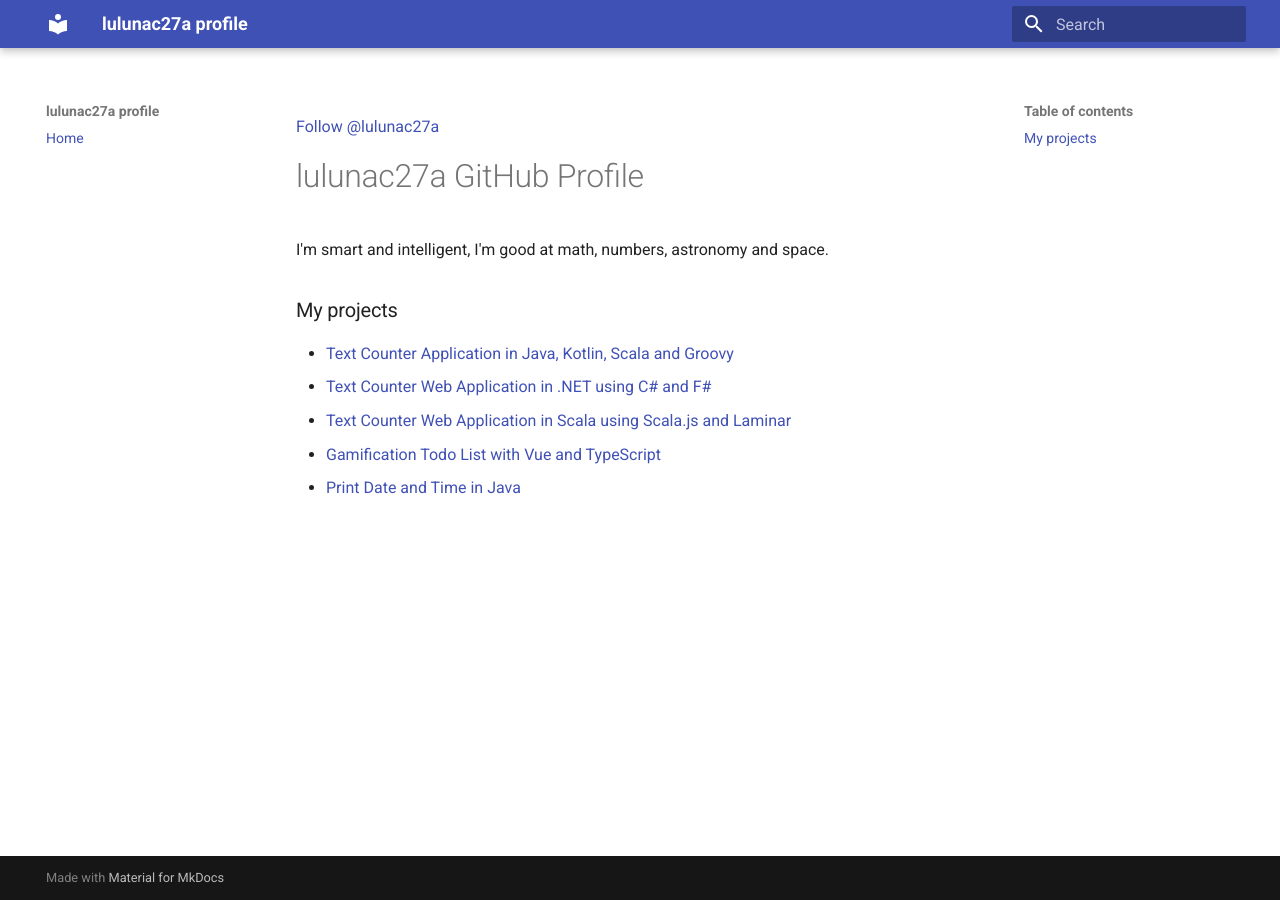
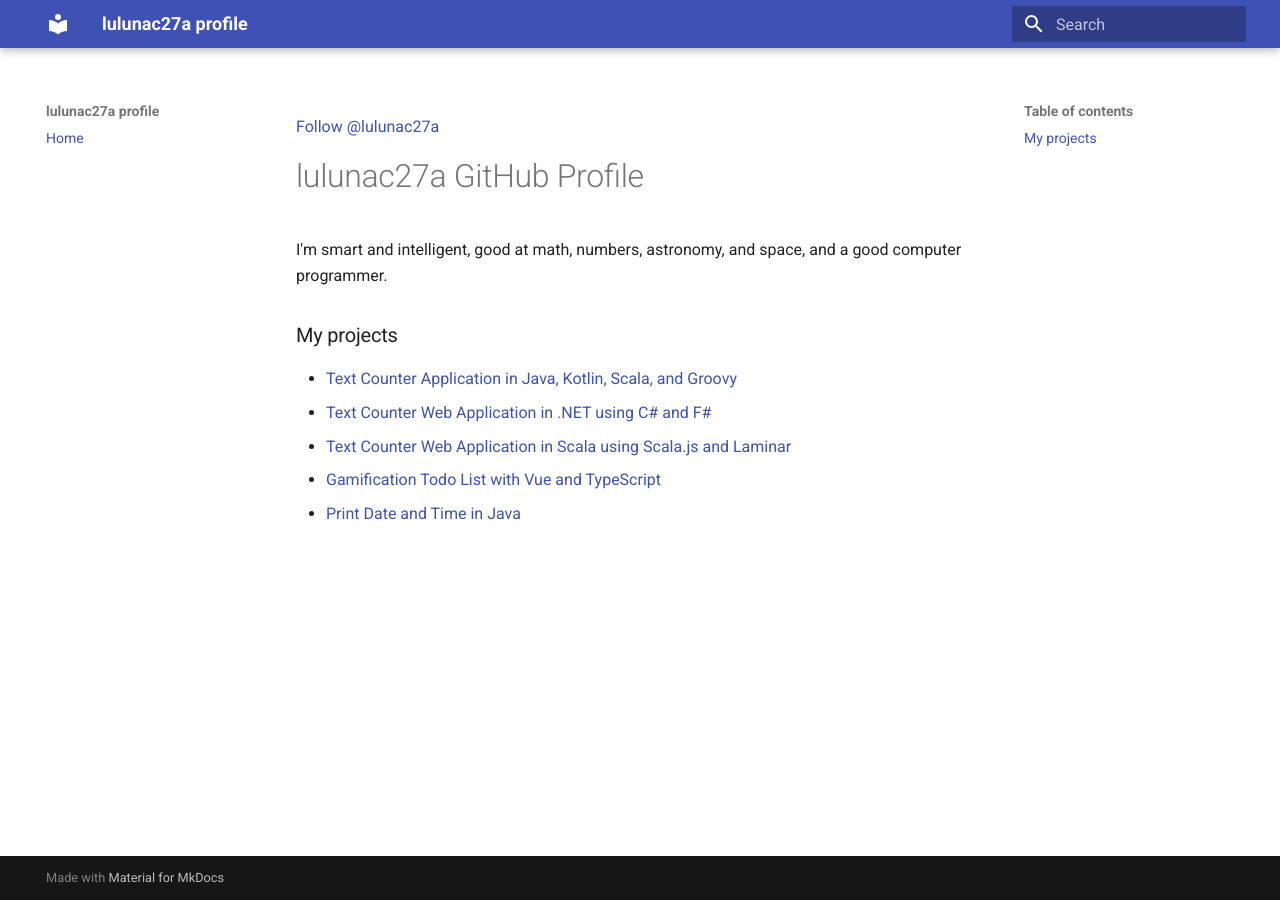
Before and after one commit to lulunac27a/lulunac27a.github.io, an MkDocs documentation site: the page built from docs/index.md, in a window 1280 px wide. Built offline with MkDocs 1.6.1 and Material for MkDocs 9.7.7, drawn with Linux system fonts in a browser that asks for light colours.

Commit message:
Update index.md

```diff
--- a/docs/index.md
+++ b/docs/index.md
@@ -1,12 +1,12 @@
-<a class="github-button" href="https://github.com/lulunac27a" data-color-scheme="no-preference: light; light: light; dark: dark;" data-size="large" data-show-count="true" aria-label="Follow @lulunac27a on GitHub">Follow @lulunac27a</a>
+<a class="github-button" href="https://github.com/lulunac27a" data-size="large" data-show-count="true" aria-label="Follow @lulunac27a on GitHub">Follow @lulunac27a</a>
 
 # lulunac27a GitHub Profile
 
-I'm smart and intelligent, I'm good at math, numbers, astronomy and space.
+I'm smart and intelligent, good at math, numbers, astronomy, and space, and a good computer programmer.
 
 ### My projects
 
-- [Text Counter Application in Java, Kotlin, Scala and Groovy](https://github.com/lulunac27a/text-counter-java-application)
+- [Text Counter Application in Java, Kotlin, Scala, and Groovy](https://github.com/lulunac27a/text-counter-java-application)
 - [Text Counter Web Application in .NET using C# and F#](https://github.com/lulunac27a/text-counter-asp.net-application)
 - [Text Counter Web Application in Scala using Scala.js and Laminar](https://github.com/lulunac27a/text-counter-scala-js-application)
 - [Gamification Todo List with Vue and TypeScript](https://github.com/lulunac27a/gamification-todo-list-vue-typescript)
```
